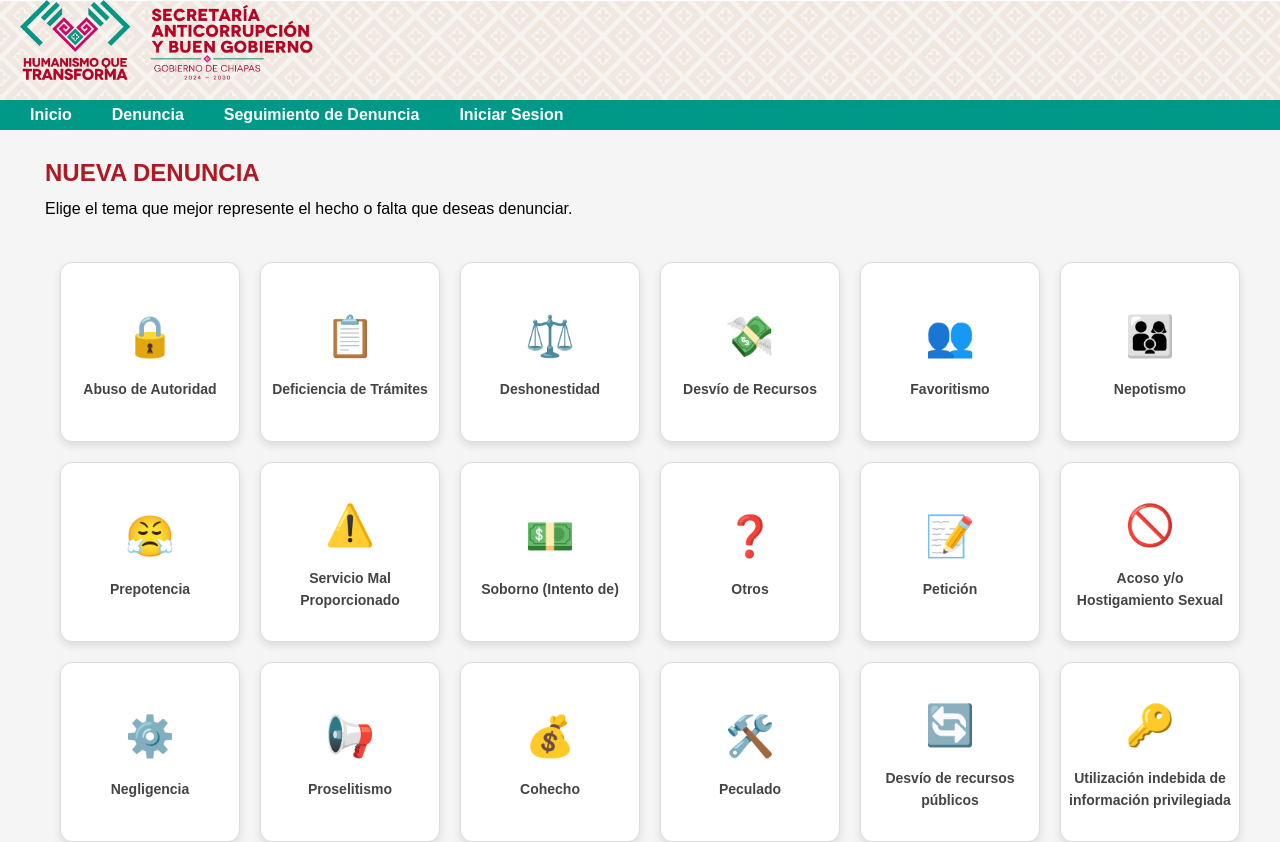
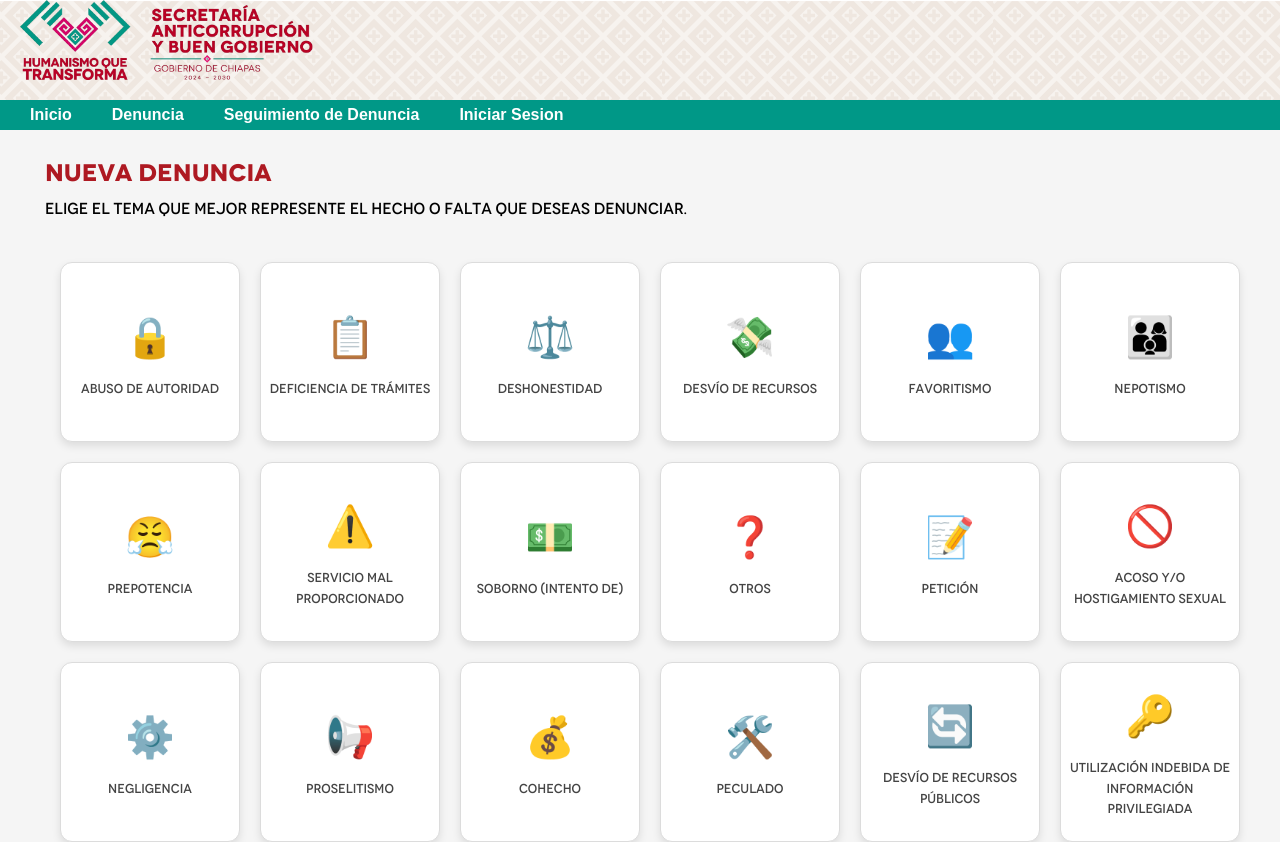
Before and after one commit to Honestidad-y-buen-gobierno/SQYD-FrontEnd, a React (Vite) app: page /topic in a window 1280 px wide. Shown: the top 842 px of the page. Built offline with nearby package versions, Linux system fonts and the light colour scheme.

Commit message:
Tipografia form

```diff
--- a/src/assets/styles/Card.css
+++ b/src/assets/styles/Card.css
@@ -11,6 +11,20 @@
   box-shadow: 0 4px 8px rgba(0, 0, 0, 0.1);
   overflow: hidden;
   transition: transform 0.2s ease-in-out, box-shadow 0.2s ease-in-out;
+}
+
+@font-face {
+  font-family: 'NovecentoWideBook';
+  src: url('../fonts/Novecento-WideBook.ttf') format('truetype');
+  font-weight: normal;
+  font-style: normal;
+}
+
+@font-face {
+  font-family: 'NovecentoMediumm';
+  src: url('../Fonts/Novecento-Medium.ttf') format('truetype');
+  font-weight: bold;
+  font-style: normal;
 }
 
 .card:hover {
@@ -43,7 +57,8 @@
 }
 
 .card-title {
-  font-size: 14px;
+  font-family: 'NovecentoMediumm';
+  font-size: 13px;
   font-weight: bold;
   color: #444444;
   text-align: center;
@@ -55,6 +70,7 @@
 }
 
 .card-description {
+  font-family: 'NovecentoWideBook';
   position: absolute;
   top: 0;
   left: 0;
--- a/src/assets/styles/Form.css
+++ b/src/assets/styles/Form.css
@@ -11,6 +11,28 @@
   box-shadow: 0 4px 10px rgba(0, 0, 0, 0.1);
   position: relative;
   margin-top: 20px;
+  overflow: hidden !important;
+}
+
+@font-face {
+  font-family: 'NovecentoWideBold';
+  src: url('../Fonts/Novecento-WideBold.ttf') format('truetype');
+  font-weight: bold;
+  font-style: normal;
+}
+
+@font-face {
+  font-family: 'NovecentoWideBook';
+  src: url('../fonts/Novecento-WideBook.ttf') format('truetype');
+  font-weight: normal;
+  font-style: normal;
+}
+
+@font-face {
+  font-family: 'NovecentoMediumm';
+  src: url('../Fonts/Novecento-Medium.ttf') format('truetype');
+  font-weight: bold;
+  font-style: normal;
 }
 
 .formulario {
@@ -42,6 +64,7 @@
   background-color: #f0f0f0;
   color: #333;
   box-shadow: inset 0 1px 3px rgba(0, 0, 0, 0.1);
+  font-family: 'NovecentoWideBook';
 }
 
 textarea.form-control {
@@ -205,6 +228,7 @@ input[type="date"].form-control::-webkit-calendar-picker-indicator {
   margin-bottom: 5px;
   font-size: 14px;
   font-weight: bold;
+  font-family: 'NovecentoMediumm';
 }
 
 .form-pair {
@@ -283,3 +307,52 @@ option[disabled] {
   font-weight: bold;
   color: #555;
 }
+
+.custom-select__control {
+  background-color: #f0f0f0 !important; /* Ajuste del fondo */
+  border: none !important;
+  box-shadow: inset 0 1px 3px rgba(0, 0, 0, 0.1) !important;
+  border-radius: 5px !important;
+  height: 40px !important; /* Altura uniforme */
+  font-family: 'NovecentoWideBook';
+}
+
+.custom-select__control--is-invalid {
+  background-color: #f45b5b !important; /* Fondo rojo claro */
+  border: 2px solid #ff5c5c !important; /* Borde rojo */
+  box-shadow: none !important; /* Quitar sombra para un diseño más claro */
+  border-radius: 5px;
+
+}
+
+.custom-select__placeholder {
+  color: #888 !important;
+  font-size: 14px !important;
+}
+
+.custom-select__single-value {
+  color: #333 !important;
+  font-size: 14px !important;
+}
+
+.custom-select__menu {
+  border-radius: 5px !important;
+  box-shadow: 0 4px 10px rgba(0, 0, 0, 0.1) !important;
+}
+
+.custom-select__option {
+  font-size: 14px !important;
+  font-family: 'NovecentoWideBook';
+  color: #333 !important;
+  background-color: #fff !important;
+}
+
+.custom-select__option:hover {
+  background-color: #009887 !important;
+  color: #fff !important;
+}
+
+.custom-select__option:active {
+  background-color: #00796b !important;
+  color: #fff !important;
+}
--- a/src/assets/styles/ProgressBar.css
+++ b/src/assets/styles/ProgressBar.css
@@ -5,7 +5,29 @@
     text-align: center;
   }
 
+  @font-face {
+    font-family: 'NovecentoWideBold';
+    src: url('../Fonts/Novecento-WideBold.ttf') format('truetype');
+    font-weight: bold;
+    font-style: normal;
+  }
+
+  @font-face {
+    font-family: 'NovecentoWideBook';
+    src: url('../fonts/Novecento-WideBook.ttf') format('truetype');
+    font-weight: normal;
+    font-style: normal;
+  }
+
+  @font-face {
+    font-family: 'NovecentoMediumm';
+    src: url('../Fonts/Novecento-Medium.ttf') format('truetype');
+    font-weight: bold;
+    font-style: normal;
+  }
+
   .progress-title {
+    font-family: 'NovecentoWideBold';
     font-size: 1.5rem;
     margin-bottom: 30px;
     color: #b21f1f;
@@ -59,6 +81,7 @@
 
   /* Etiqueta del paso */
   .step-label {
+    font-family: 'NovecentoWideBook';
     margin-top: 10px;
     font-size: 0.9rem;
     color: #333;
--- a/src/assets/styles/Topic.css
+++ b/src/assets/styles/Topic.css
@@ -6,14 +6,29 @@
   overflow: visible;
   padding-top: 100px;
 }
+
+@font-face {
+  font-family: 'NovecentoWideBold';
+  src: url('../Fonts/Novecento-WideBold.ttf') format('truetype');
+  font-weight: normal;
+  font-style: normal;
+}
+
+@font-face {
+  font-family: 'NovecentoMediumm';
+  src: url('../Fonts/Novecento-Medium.ttf') format('truetype');
+  font-weight: normal;
+  font-style: normal;
+}
+
 .topic-page {
   overflow: visible;
 }
 
 
 .topic-title {
+  font-family: 'NovecentoWideBold', sans-serif;
   font-size: 24px;
-  font-weight: bold;
   color: #AE1922;
   margin-top: 60px;
   margin-bottom: 10px;
@@ -21,6 +36,7 @@
 }
 
 .topic-subtitle {
+  font-family: 'NovecentoMediumm';
   font-size: 16px;
   color: #000;
   margin-bottom: 20px;
--- a/src/components/Form.jsx
+++ b/src/components/Form.jsx
@@ -159,8 +159,11 @@ function Form({ currentStep, handleNext, handleBack, onSubmit }) {
                   (option) => option.value === formData.dependencia
                 )}
                 placeholder="Seleccione una dependencia"
-                className={`form-control ${
-                  validationErrors.includes("dependencia") ? "is-invalid" : ""
+                classNamePrefix="custom-select"
+                className={`${
+                  validationErrors.includes("dependencia")
+                    ? "custom-select__control--is-invalid"
+                    : ""
                 }`}
               />
             </div>
@@ -187,8 +190,11 @@ function Form({ currentStep, handleNext, handleBack, onSubmit }) {
                   (option) => option.value === formData.municipio
                 )}
                 placeholder="Seleccione un municipio"
-                className={`form-control ${
-                  validationErrors.includes("municipio") ? "is-invalid" : ""
+                classNamePrefix="custom-select"
+                className={`${
+                  validationErrors.includes("municipio")
+                    ? "custom-select__control--is-invalid"
+                    : ""
                 }`}
               />
             </div>
@@ -295,8 +301,11 @@ function Form({ currentStep, handleNext, handleBack, onSubmit }) {
                   (option) => option.value === formData.dependencia
                 )}
                 placeholder="Seleccione una dependencia"
-                className={`form-control ${
-                  validationErrors.includes("dependencia") ? "is-invalid" : ""
+                classNamePrefix="custom-select"
+                className={`${
+                  validationErrors.includes("dependencia")
+                    ? "custom-select__control--is-invalid"
+                    : ""
                 }`}
               />
             </div>
@@ -431,9 +440,12 @@ function Form({ currentStep, handleNext, handleBack, onSubmit }) {
   value={escolaridadOptions.find(
     (option) => option.value === formData.escolaridad
   )}
-    placeholder="Seleccione una dependencia"
-                className={`form-control ${
-                  validationErrors.includes("dependencia") ? "is-invalid" : ""
+  placeholder="Escolaridad"
+  classNamePrefix="custom-select"
+  className={`${
+    validationErrors.includes("escolaridad")
+      ? "custom-select__control--is-invalid"
+      : ""
   }`}
 />
         </div>
@@ -461,7 +473,7 @@ function Form({ currentStep, handleNext, handleBack, onSubmit }) {
             value={formData.telefono}
             onChange={handleChange}
             className="form-control"
-            placeholder="Ingresa tu número de teléfono"
+            placeholder="Ingresa tu teléfono"
           />
         </div>
       </div>
--- a/src/pages/Home.jsx
+++ b/src/pages/Home.jsx
@@ -21,7 +21,7 @@ const handleRedirect = () => {
 
                     <div className="home-button-container">
                         <button className="home-button" onClick={handleRedirect}>
-                            Iniciar Denuncia
+                            Iniciar Queja, denuncia y/o peticion
                         </button>
                     </div>
                 </div>
```
Lines whose indentation alone changed are shown as unchanged.
